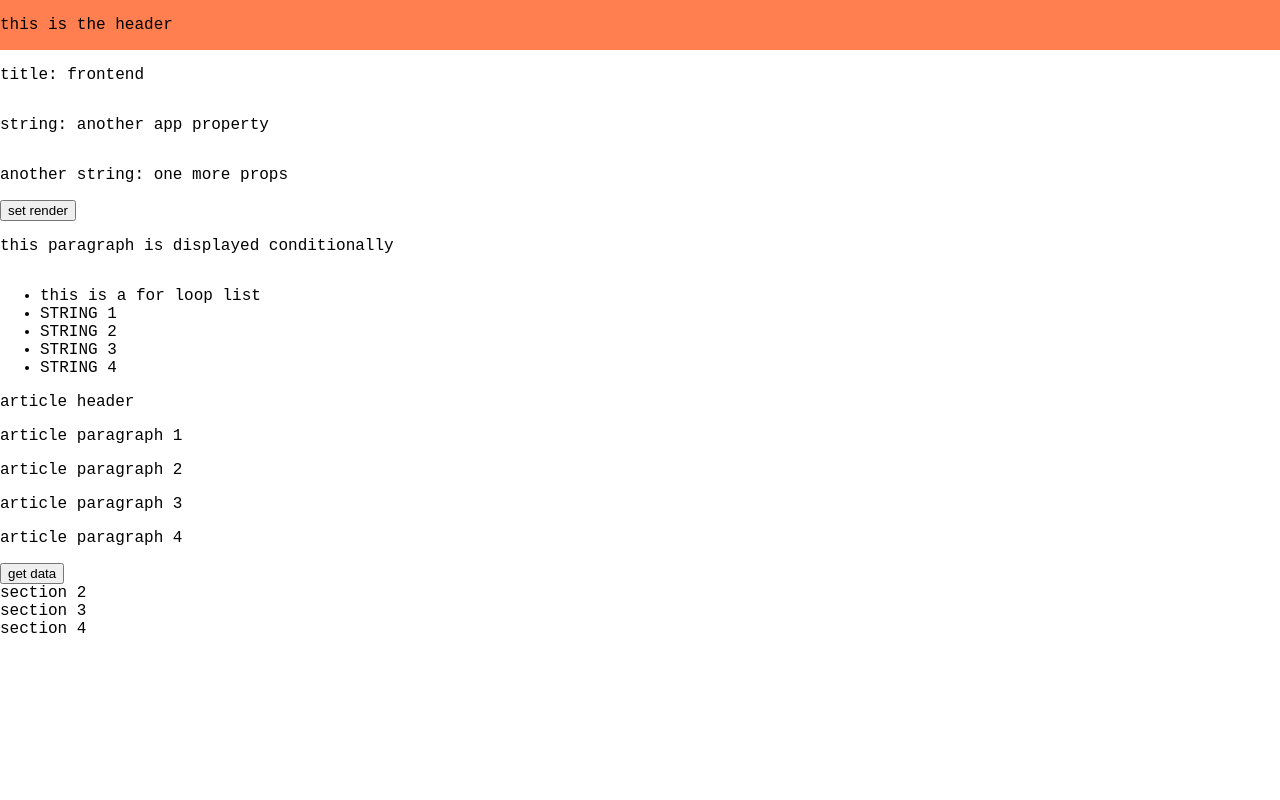
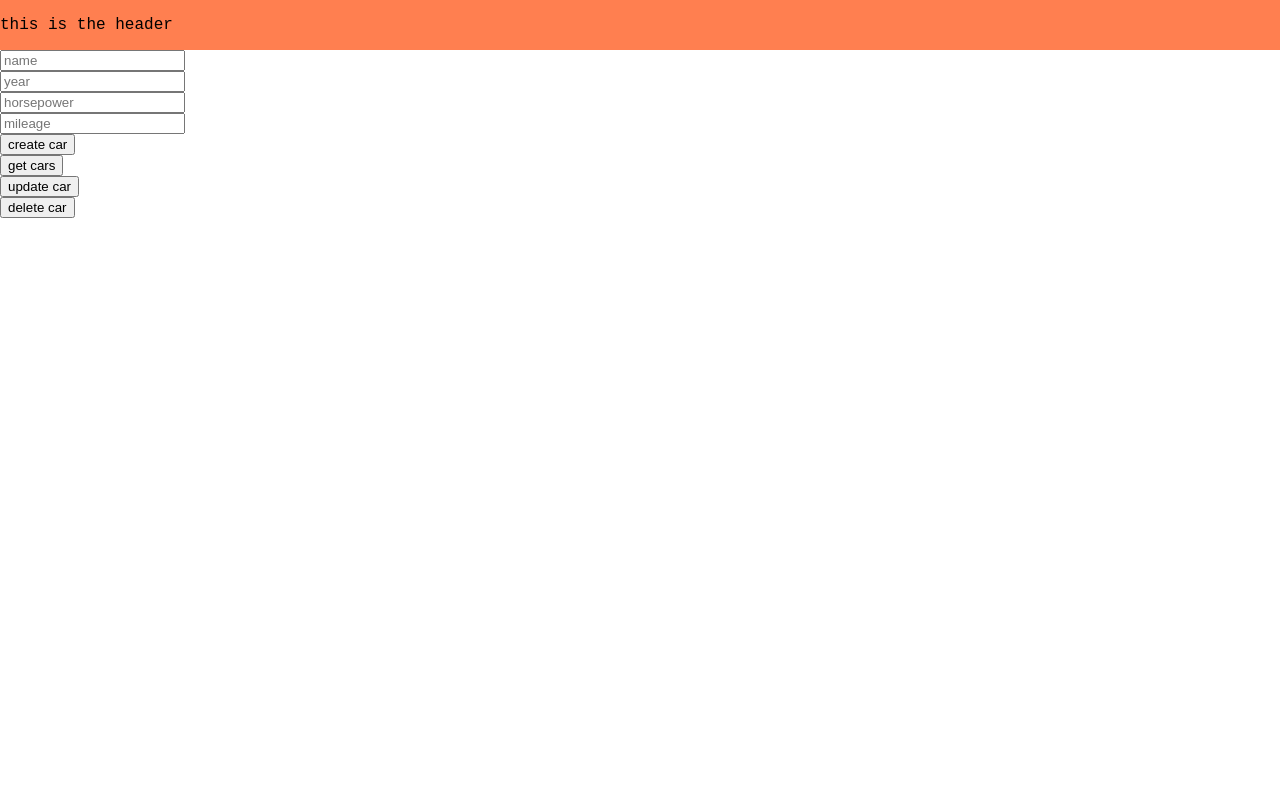
Before and after one commit to musateduard/spring-angular-cars, an Angular app in the folder frontend/: page / in a window 1280 px wide. Shown: the top 800 px of the page. Built offline with nearby package versions, Linux system fonts and the light colour scheme.

Commit message:
updated app.component.html

```diff
--- a/frontend/src/app/app.component.html
+++ b/frontend/src/app/app.component.html
@@ -1,52 +1,28 @@
-<link rel="stylesheet" href="./app.component.css">
-
 <header class="navbar">
     <p>this is the header</p>
 </header>
 
 <main>
-    <p>title: {{ title }}</p>
-    <p>string: {{ testString }}</p>
-    <p>another string: {{ testAnotherString }}</p>
 
-    <button
-        (click)="setRender()">
-
-        set render
-    </button>
-
-    <p *ngIf="render">this paragraph is displayed conditionally</p>
-
-    <ul>
-        <li>this is a for loop list</li>
-        <li *ngFor="let item of testList">{{ item.toLocaleUpperCase() }}</li>
-    </ul>
-
-    <section>
-        <article>
-            <header>article header</header>
-            <p>article paragraph 1</p>
-            <p>article paragraph 2</p>
-            <p>article paragraph 3</p>
-            <p>article paragraph 4</p>
-        </article>
-    </section>
+    <input type="text" placeholder="name">
+    <input type="text" placeholder="year">
+    <input type="text" placeholder="horsepower">
+    <input type="text" placeholder="mileage">
+    <button>create car</button>
 
     <button
         (click)="getData()">
 
-        get data
+        get cars
     </button>
+    <button>update car</button>
+    <button>delete car</button>
 
     <ul
         *ngIf="renderData">
 
-        <li *ngFor="let item of testData">car: {{ item.name }}</li>
+        <li *ngFor="let item of carList">car: {{ item.name }}</li>
     </ul>
-
-    <section>section 2</section>
-    <section>section 3</section>
-    <section>section 4</section>
 
 </main>
 
```
